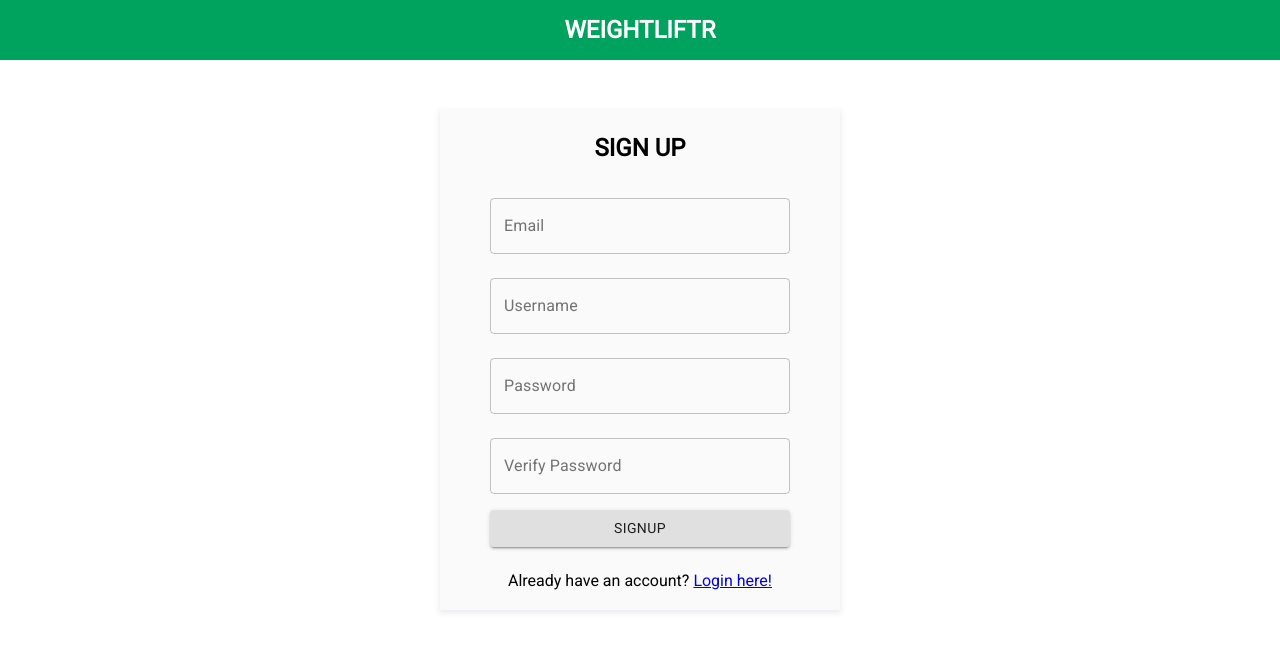
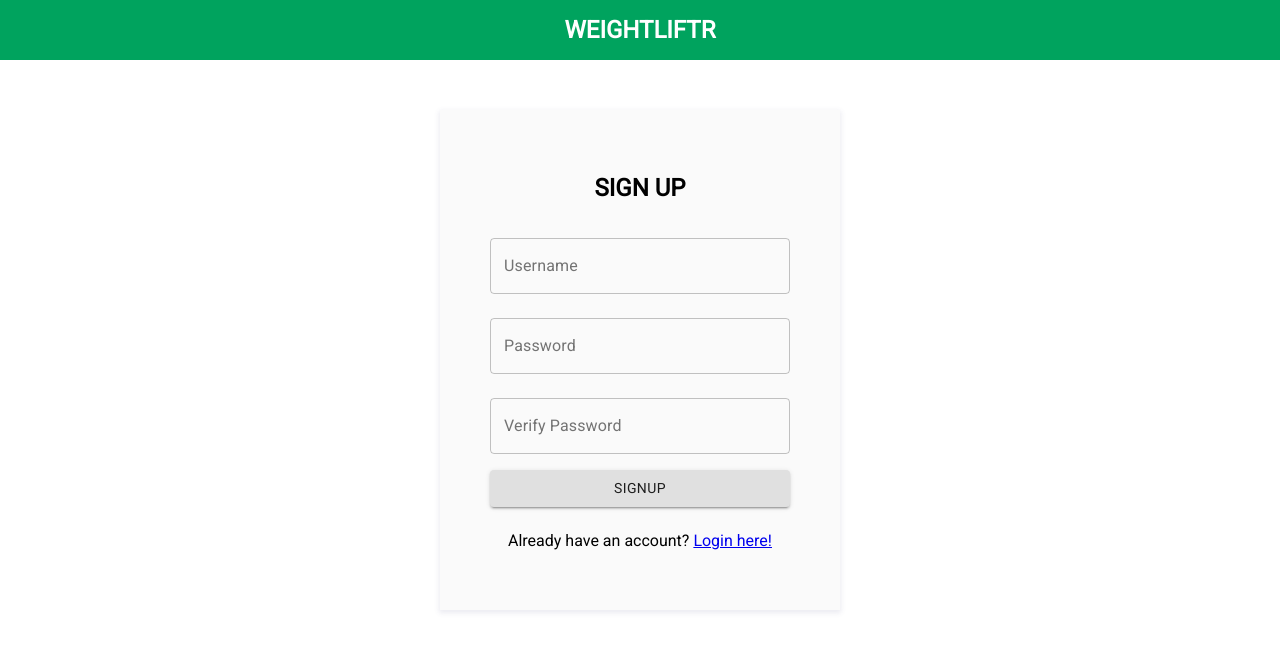
Before and after one commit to nasraaden/Front-end, a React (Create React App) app in the folder client/: page /signup in a window 1280 px wide. Shown: the top 650 px of the page. Built offline with nearby package versions, Linux system fonts and the light colour scheme.

Commit message:
last change

```diff
--- a/client/src/components/Signup.js
+++ b/client/src/components/Signup.js
@@ -26,7 +26,6 @@ const Signup = () => {
       setUser({
         ...user,
         username: "",
-        email: "",
         password: "",
         checkPassword: ""
       });
@@ -64,17 +63,6 @@ const Signup = () => {
     <div>
       <form onSubmit={handleSubmit} className={classes.container}>
         <h2>SIGN UP</h2>
-        <div>
-          <TextField
-            id="email"
-            type="Email"
-            className={classes.textField}
-            label="Email"
-            margin="normal"
-            variant="outlined"
-            onChange={handleChanges}
-          />
-        </div>
         <div>
           <TextField
             id="username"
--- a/client/src/components/Workout/AddWorkout.js
+++ b/client/src/components/Workout/AddWorkout.js
@@ -8,7 +8,8 @@ import {addWorkout} from "../../actions/workoutActions"
 const AddWorkout = (props) => {
 
     const [newWorkout, setNewWorkout] = useState({
-        id: Date.now(), name: "",
+        id: Date.now(),
+        name: "",
         region: "",
         reps: "",
         weight: "",
```
